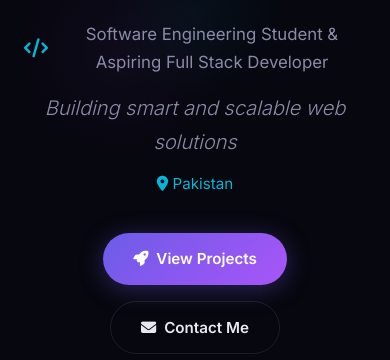
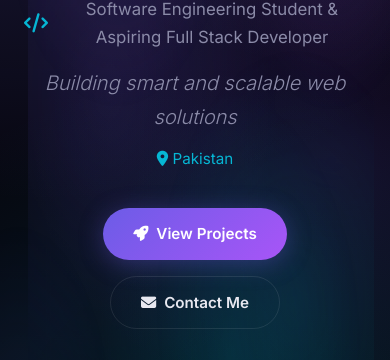
Before and after one commit to hashamarshad115-bit/portfolio, a plain HTML site: page index.html in a window 390 px wide. Shown: the part 304-664 px from the top of the page. Drawn offline with Linux system fonts and the light colour scheme.

Commit message:
Fix: crisp CSS aurora background, scroll indicator overlap, smooth mobile animations

```diff
--- a/script.js
+++ b/script.js
@@ -21,31 +21,7 @@ const isMobile = /Android|webOS|iPhone|iPad|iPod|BlackBerry|IEMobile|Opera Mini/
     }, 1000);
 })();
 
-// ===== Animated Background Particles =====
-(function createParticles() {
-    const bg = document.getElementById('bgAnimation');
-    const colors = ['#a855f7','#6c5ce7','#06b6d4','#7c3aed','#0ea5e9'];
-    // Far fewer particles on mobile — no blur filter (GPU killer)
-    const count = isMobile ? 4 : 25;
-    for (let i = 0; i < count; i++) {
-        const p = document.createElement('div');
-        p.classList.add('particle');
-        const size = isMobile ? Math.random() * 150 + 100 : Math.random() * 300 + 80;
-        const color = colors[i % colors.length];
-        const blurVal = isMobile ? 0 : size * 0.3;
-        p.style.cssText = `
-            width:${size}px; height:${size}px;
-            left:${Math.random() * 110 - 5}%;
-            top:${Math.random() * 110 - 5}%;
-            animation-duration:${Math.random() * 25 + 15}s;
-            animation-delay:-${Math.random() * 20}s;
-            background:radial-gradient(circle, ${color}${isMobile ? '18' : '22'} 0%, transparent 70%);
-            ${blurVal > 0 ? `filter:blur(${blurVal}px);` : ''}
-            opacity:${isMobile ? '0.6' : '1'};
-        `;
-        bg.appendChild(p);
-    }
-})();
+// Background is now pure CSS aurora — no JS particles needed
 
 // ===== Typing Animation — Full Name =====
 (function typeWriter() {
--- a/style.css
+++ b/style.css
@@ -34,26 +34,45 @@ img { max-width:100%; display:block; }
     transition:none; will-change:transform;
 }
 
-/* ===== Aurora Background ===== */
+/* ===== Aurora Background — Pure CSS, crisp at any resolution ===== */
 .bg-animation {
     position:fixed; top:0; left:0; width:100%; height:100%;
     z-index:-1; overflow:hidden;
+    background:
+        radial-gradient(ellipse 900px 700px at 10% 10%, rgba(108,92,231,0.22) 0%, transparent 60%),
+        radial-gradient(ellipse 700px 600px at 90% 5%,  rgba(168,85,247,0.18) 0%, transparent 55%),
+        radial-gradient(ellipse 800px 700px at 60% 90%, rgba(6,182,212,0.14)  0%, transparent 55%),
+        radial-gradient(ellipse 600px 500px at 85% 55%, rgba(124,58,237,0.12) 0%, transparent 50%);
 }
-.bg-animation .particle {
-    position:absolute; border-radius:50%; opacity:1;
-    animation:floatAurora 30s infinite ease-in-out;
-    will-change:transform;
+.bg-animation::before {
+    content:'';
+    position:absolute; inset:0;
+    background:
+        radial-gradient(ellipse 70% 60% at 20% 50%, rgba(108,92,231,0.14) 0%, transparent 60%),
+        radial-gradient(ellipse 50% 50% at 75% 25%, rgba(168,85,247,0.12) 0%, transparent 55%),
+        radial-gradient(ellipse 60% 55% at 50% 80%, rgba(6,182,212,0.10)  0%, transparent 55%);
+    animation: auroraA 18s ease-in-out infinite alternate;
+    will-change: transform;
 }
-@keyframes floatAurora {
-    0%,100% { transform:translate(0,0) scale(1); }
-    20%      { transform:translate(80px,-120px) scale(1.15); }
-    40%      { transform:translate(-60px,-200px) scale(0.9); }
-    60%      { transform:translate(100px,-80px) scale(1.05); }
-    80%      { transform:translate(-40px,-160px) scale(1.1); }
+.bg-animation::after {
+    content:'';
+    position:absolute; inset:0;
+    background:
+        radial-gradient(ellipse 55% 50% at 35% 20%, rgba(168,85,247,0.10) 0%, transparent 55%),
+        radial-gradient(ellipse 65% 55% at 80% 70%, rgba(6,182,212,0.09)  0%, transparent 55%),
+        radial-gradient(ellipse 45% 45% at 10% 85%, rgba(108,92,231,0.08) 0%, transparent 55%);
+    animation: auroraB 24s ease-in-out infinite alternate-reverse;
+    will-change: transform;
 }
-/* Disable particles on mobile for performance */
-@media (max-width:768px) {
-    .bg-animation .particle { animation:none !important; filter:none !important; }
+@keyframes auroraA {
+    0%   { transform:translate(0,0)        scale(1); }
+    50%  { transform:translate(40px,-30px) scale(1.04); }
+    100% { transform:translate(-30px,20px) scale(0.97); }
+}
+@keyframes auroraB {
+    0%   { transform:translate(0,0)        scale(1); }
+    50%  { transform:translate(-50px,40px) scale(1.05); }
+    100% { transform:translate(30px,-25px) scale(0.96); }
 }
 
 /* ===== Glass Card ===== */
@@ -136,7 +155,7 @@ img { max-width:100%; display:block; }
 .hero {
     min-height:100vh; display:flex; flex-direction:column;
     align-items:center; justify-content:center; text-align:center;
-    padding:120px 24px 60px; position:relative;
+    padding:120px 24px 100px; position:relative;
 }
 .hero-content { max-width:820px; }
 .hero-greeting {
@@ -199,9 +218,14 @@ img { max-width:100%; display:block; }
 
 /* Scroll Indicator */
 .scroll-indicator {
-    position:absolute; bottom:32px; display:flex;
-    flex-direction:column; align-items:center; gap:8px;
+    position:absolute; bottom:28px; left:50%; transform:translateX(-50%);
+    display:flex; flex-direction:column; align-items:center; gap:8px;
     opacity:0; animation:heroFadeUp 0.8s 1.7s forwards;
+    z-index:1; pointer-events:none;
+}
+/* Hide scroll indicator on short screens to prevent overlap */
+@media (max-height:700px) {
+    .scroll-indicator { display:none; }
 }
 .mouse {
     width:26px; height:42px; border:2px solid var(--text-secondary);
@@ -447,9 +471,8 @@ img { max-width:100%; display:block; }
 @media (max-width:768px) {
     .nav-links {
         position:fixed; top:0; right:-100%; width:280px; height:100vh;
-        background:rgba(7,7,15,0.98); backdrop-filter:none;
-        -webkit-backdrop-filter:none;
         background:rgba(10,10,20,0.99);
+        backdrop-filter:none; -webkit-backdrop-filter:none;
         flex-direction:column; padding:90px 40px 40px; gap:28px;
         transition:right 0.35s var(--ease); z-index:999;
     }
@@ -459,21 +482,22 @@ img { max-width:100%; display:block; }
     .nav-toggle.open span:nth-child(2) { opacity:0; }
     .nav-toggle.open span:nth-child(3) { transform:rotate(-45deg) translate(5px,-5px); }
     .navbar.scrolled { backdrop-filter:none; -webkit-backdrop-filter:none; background:rgba(7,7,15,0.97); }
+    .hero { padding:120px 24px 110px; }
     .hero-name { font-size:clamp(1.9rem,8vw,2.8rem); }
     .projects-grid { grid-template-columns:1fr; }
     .skills-grid { grid-template-columns:1fr; }
     .about-stats { grid-template-columns:1fr 1fr; }
     .section { padding:75px 0; }
     .cursor-glow { display:none; }
-    /* Kill all expensive animations on mobile */
+    /* Glass cards — no backdrop-filter on mobile (expensive) */
+    .glass-card {
+        backdrop-filter:none; -webkit-backdrop-filter:none;
+        background:rgba(255,255,255,0.07);
+    }
+    /* Keep animations but use only GPU-composited properties */
+    [data-aos] { transition:opacity 0.55s ease, transform 0.55s ease; }
+    .skill-fill { transition:width 1.2s ease; }
     .project-card::after { display:none; }
-    .project-card:hover .project-icon { transform:none; }
-    [data-aos] { transition:opacity 0.5s ease, transform 0.5s ease; }
-    .skill-fill { transition:width 1.2s ease; }
-    /* Reduce hero animation complexity */
-    .hero-socials a:hover { transform:none; box-shadow:none; }
-    .btn-outline:hover { transform:none; }
-    .social-link:hover { transform:none; }
 }
 @media (max-width:480px) {
     .hero-buttons { flex-direction:column; align-items:center; }
```
